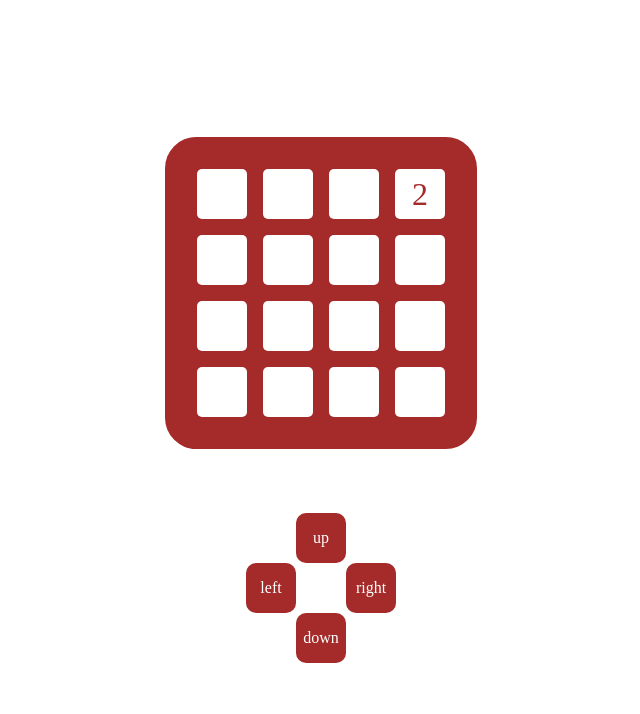
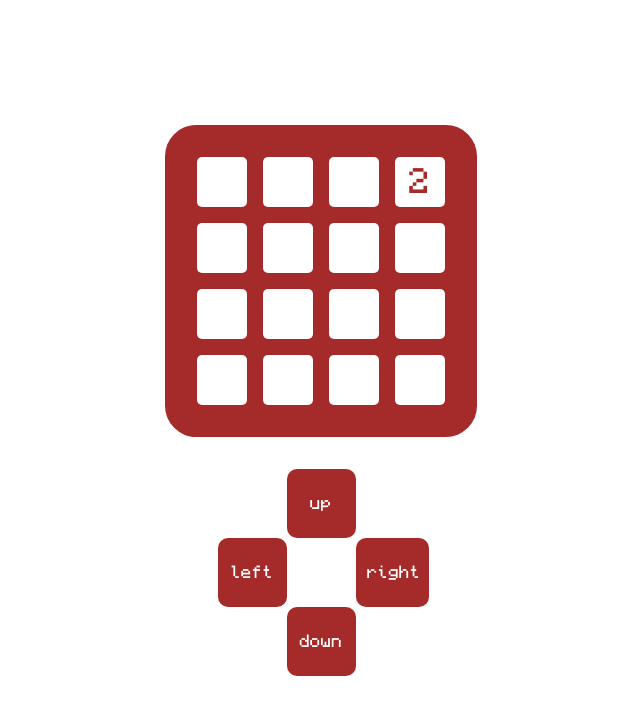
Before and after one commit to kmdavidds/minigame-2048, a plain HTML site: page index.html in a window 1280 px wide. Shown: the whole page, without its empty margins (319-959 px from the left). Drawn offline with nearby package versions, Linux system fonts and the light colour scheme.

Commit message:
`fix:` Update font and grid styles

```diff
--- a/style.css
+++ b/style.css
@@ -1,3 +1,8 @@
+@font-face {
+    font-family: "monocraft";
+    src: url("./fonts/Monocraft.ttf");
+}
+
 body {
     display: flex;
     flex-direction: column;
@@ -36,9 +41,9 @@ body {
     align-items: center;
     align-content: center;
     text-align: center;
-    margin-top: 4em;
-    grid-template-columns: repeat(3, 50px);
-    grid-template-rows: repeat(3, 50px);
+    margin-top: 2em;
+    grid-template-columns: repeat(3, 69px);
+    grid-template-rows: repeat(3, 69px);
 }
 
 .arrow {
@@ -46,9 +51,11 @@ body {
     justify-content: center;
     align-items: center;
     background-color: brown;
+    font-size: medium;
+    font-family: monocraft;
     color: white;
-    width: 50px;
-    height: 50px;
+    width: 69px;
+    height: 69px;
     border-radius: 10px;
 }
 
@@ -57,6 +64,7 @@ body {
 }
 #right {
     grid-area: 2 / 3 / span 1 / span 1;
+    padding-left: 4px;
 }
 #down {
     grid-area: 3 / 2 / span 1 / span 1;
```
Also changed, not shown: fonts/Monocraft.ttf (added).
